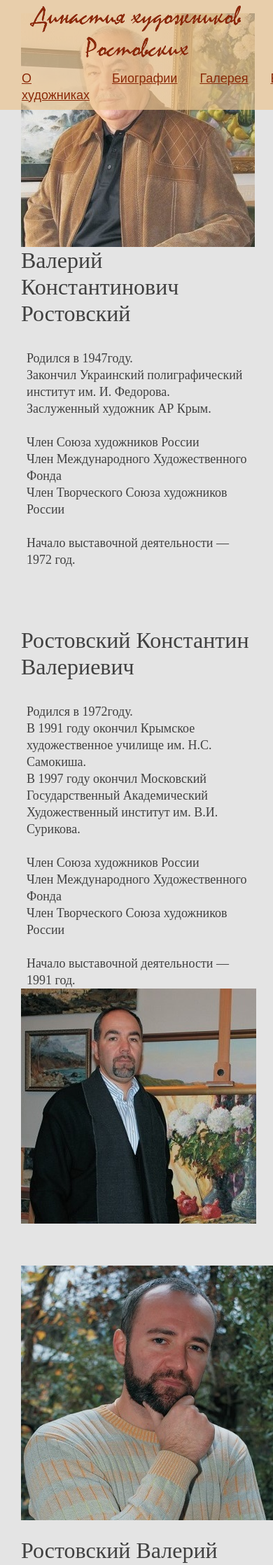
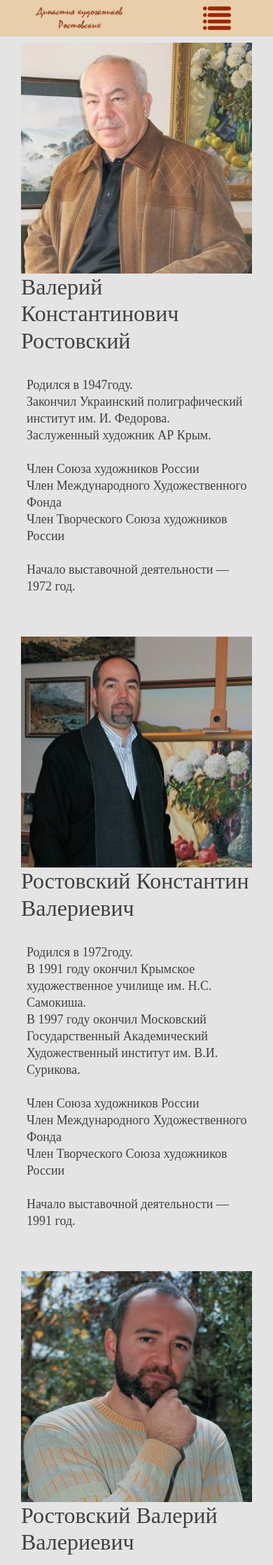
Before and after one commit to Barashek/rostovskyart, a Laravel app: page /biography in a window 390 px wide. Shown: the top 2237 px of the page at 70% size. Run offline with Laravel 8, Linux system fonts and the light colour scheme; parts of the project's set-up code (start-up, migrations or seed data) failed here and were passed over.

Commit message:
медиа-запросы
пока работает только навбар

```diff
--- a/public/css/biography.css
+++ b/public/css/biography.css
@@ -5,3 +5,7 @@ p {
 .row {
     margin: 0 0 60px 0;
 }
+
+img {
+    width: 100%;
+}
--- a/public/css/styles.css
+++ b/public/css/styles.css
@@ -2,6 +2,54 @@ body {
     background-image: url("http://rostovskyart/img/bg.png");
     font: 18px/24px Times New Roman, sans-serif;
     color: #404040;
+}
+
+#small-menu {
+    display: none;
+}
+
+#big-menu {
+    display: none;
+}
+
+@media only screen and (min-width: 768px) {
+    #small-menu {
+        display: none;
+    }
+    #big-menu {
+        display: block;
+        width: 100%;
+    }
+    #nav-logo {
+        width: 90%;
+        margin: 0 5%;
+    }
+    #content {
+        margin-top: 4.5%;
+    }
+}
+
+@media screen and (max-width: 767.5px) {
+    #small-menu .dropdown-toggle::after {
+        content: none;
+    }
+    #small-menu {
+        display: block;
+    }
+    #small-menu button {
+        background-color: inherit;
+        border: none;
+    }
+    #big-menu {
+        display: none;
+    }
+    #nav-logo {
+        height: 40px;
+        object-fit: contain;
+    }
+    #content {
+        margin-top: 60px;
+    }
 }
 
 .row {
@@ -18,11 +66,6 @@ body {
     background-image: url("http://rostovskyart/img/bg-navbar.png");
 }
 
-#nav-logo {
-    width: 90%;
-    margin: 0 5%;
-}
-
 .nav-link {
     display: inline;
     color: #8A2908;
@@ -37,10 +80,6 @@ body {
 .nav-link:hover {
     color: #8a2908;
     text-decoration: none;
-}
-
-#content {
-    margin: 4.5% 0 0 0;
 }
 
 #footer {
--- a/resources/views/biography.blade.php
+++ b/resources/views/biography.blade.php
@@ -1,10 +1,4 @@
-@extends("template")
-
-@section("title")
-Биографии | Династия художников Ростовских
-@endsection
-
-@section("content")
+@extends("template") @section("title") Биографии | Династия художников Ростовских @endsection @section("content")
 
 <link rel="stylesheet" href="css/biography.css">
 
@@ -28,8 +22,11 @@
 </div>
 
 <div class="row">
+    <div class="col-lg-4 d-flex align-items-center">
+        <img src="img/Ростовский К.В.jpg" alt="Ростовский В.К.">
+    </div>
+
     <div class="col-lg-8">
-        <br/>
         <h2>Ростовский Константин Валериевич</h2>
         <br/>
         <p>Родился в 1972году. </p>
@@ -42,9 +39,6 @@
         <br/>
         <p>Начало выставочной деятельности — 1991 год.</p>
     </div>
-<div class="col-lg-4 d-flex align-items-center">
-        <img src="img/Ростовский К.В.jpg" alt="Ростовский В.К.">
-</div>
 </div>
 
 <div class="row">
@@ -52,7 +46,6 @@
         <img src="img/Ростовский В.В.jpg" alt="Ростовский В.В.">
     </div>
     <div class="col-lg-8">
-        <br/>
         <h2>Ростовский Валерий Валериевич</h2>
         <br/>
         <p>Родился в 1977году. </p>
--- /dev/null
+++ b/resources/views/navbar.blade.php
@@ -0,0 +1,57 @@
+<!DOCTYPE html>
+<html>
+
+<head>
+    <meta charset="utf-8">
+    <title>@yield("title")</title>
+    <meta name="viewport" content="width=device-width, initial-scale=1.0">
+    <link rel="stylesheet" href="css/bootstrap.min.css">
+    <link rel="icon" href="img/icon.png">
+    <link rel="stylesheet" href="css/styles.css">
+</head>
+
+<body>
+    <!-- -------- Navbar --------- -->
+    <div class="row d-flex align-items-center" id="navbar">
+        <div class="col-lg-1 col-md-1 col-sm-1 col-1"></div>
+        <div class="col-lg-2 col-md-2 col-sm-5 col-5" style="text-align: left">
+            <a href="main">
+                <img src="img/лого.png" id="nav-logo">
+            </a>
+        </div>
+        <div class="col-lg-8 col-md-8 col-sm-5 col-5" style="text-align: right">
+            <div id="big-menu">
+                <div class="d-flex justify-content-around">
+                    <a href="about" class="nav-link">О художниках</a>
+                    <a href="biography" class="nav-link">Биографии</a>
+                    <a href="gallery" class="nav-link">Галерея</a>
+                    <a href="expositions" class="nav-link">Выставки</a>
+                    <a href="contacts" class="nav-link">Контакты</a>
+                </div>
+            </div>
+            <div id="small-menu" class="dropdown">
+                <button class="btn btn-primary dropdown-toggle" data-toggle="dropdown" aria-expanded="false" type="button">
+                    <img style="height: 40px; width: 40px" src="img/menu.png">
+                </button>
+                <div class="dropdown-menu" role="menu" id="art-list">
+                    <a class="dropdown-item nav-link" role="presentation" href="about">О художниках</a>
+                    <a class="dropdown-item nav-link" role="presentation" href="biography">Биографии</a>
+                    <a class="dropdown-item nav-link" role="presentation" href="gallery">Галерея</a>
+                    <a class="dropdown-item nav-link" role="presentation" href="expositions">Выставки</a>
+                    <a class="dropdown-item nav-link" role="presentation" href="contacts">Контакты</a>
+                </div>
+            </div>
+
+        </div>
+
+        <div class="col-lg-1 col-md-1 col-sm-1 col-1"></div>
+    </div>
+    <!-- -------- ------- --------- -->
+
+    @yield('container')
+
+    <script src="js/jquery.min.js"></script>
+    <script src="js/bootstrap.min.js"></script>
+
+</body>
+</html>
--- a/resources/views/template.blade.php
+++ b/resources/views/template.blade.php
@@ -1,34 +1,5 @@
-<!DOCTYPE html>
-<html>
-
-<head>
-    <meta charset="utf-8">
-    <!-- <meta name="viewport" content="width=device-width, initial-scale=1.0"> -->
-    <title>@yield("title")</title>
-    <link rel="stylesheet" href="css/bootstrap.min.css">
-    <link rel="icon" href="img/icon.png">
-    <link rel="stylesheet" href="css/styles.css">
-</head>
-
-<body>
-    <!-- -------- Navbar --------- -->
-    <div class="row d-flex align-items-center" id="navbar">
-        <div class="col-lg-1"></div>
-        <div class="col-lg-2">
-            <a href="main">
-                <img src="img/лого.png" id="nav-logo">
-            </a>
-        </div>
-        <div class="col-lg-8 d-flex justify-content-around">
-            <a href="about" class="nav-link">О художниках</a>
-            <a href="biography" class="nav-link">Биографии</a>
-            <a href="gallery" class="nav-link">Галерея</a>
-            <a href="expositions" class="nav-link">Выставки</a>
-            <a href="contacts" class="nav-link">Контакты</a>
-        </div>
-        <div class="col-lg-1"></div>
-    </div>
-    <!-- -------- ------- --------- -->
+@extends('navbar')
+@section('container')
 
     <div class="row">
         <div class="col-lg-1"></div>
@@ -39,8 +10,4 @@
     </div>
     <div class="row" id="footer"></div>
 
-    <script src="js/jquery.min.js"></script>
-    <script src="js/bootstrap.min.js"></script>
-</body>
-
-</html>
+@endsection
```
Also changed, not shown: resources/views/main.blade.php (+8 -40 lines), public/img/left-btn.png, public/img/menu.png (added), public/img/right-btn.png. Lines whose indentation alone changed are shown as unchanged.
